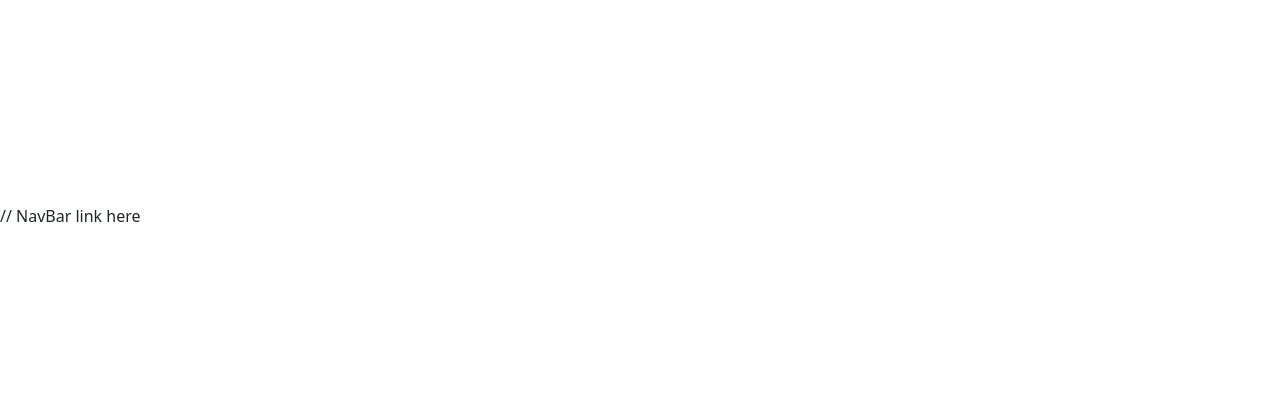
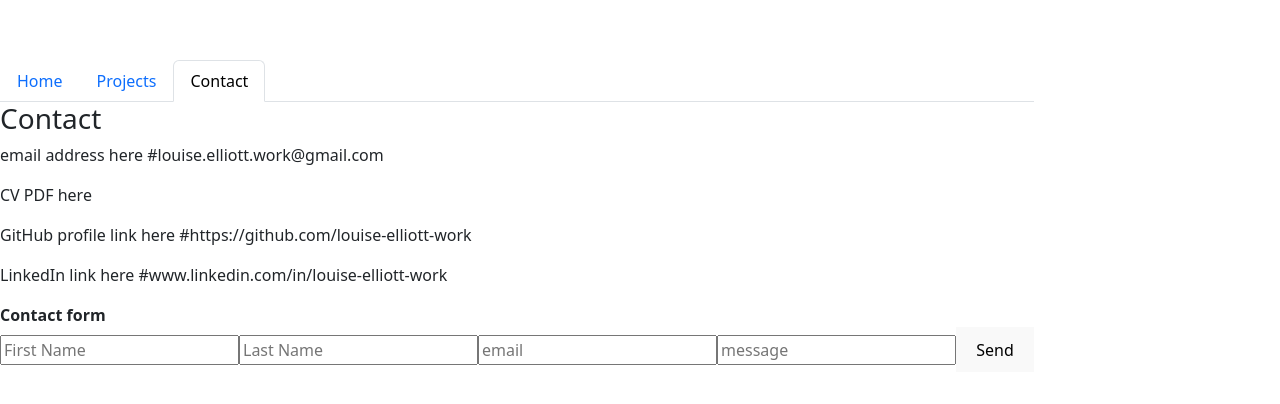
Before and after one commit to louise-elliott-work/react-portfolio, a React (Vite) app: page /contact in a window 1280 px wide. Before the commit this address had no page. Shown: the part 184-588 px from the top of the page. Built offline with nearby package versions, Linux system fonts and the light colour scheme.

Commit message:
rendering functionality set up and tests for navbar page selection

```diff
--- a/src/App.jsx
+++ b/src/App.jsx
@@ -1,4 +1,4 @@
-import React from 'react';
+import React, { useState } from 'react';
 import { BrowserRouter as Router, Route, Routes } from 'react-router-dom';
 import Header from './Header.jsx';
 import Home from './pages/Home.jsx';
@@ -6,28 +6,24 @@ import ProjectGallery from './pages/ProjectGallery.jsx';
 import Projects from './pages/Projects';
 import Contact from './pages/Contact';
 
-// Must be top-level component and render all necessary child components.
-
+{/* App is top-level component, render all necessary child components */}
 function App() {
   return (
-
+    <div>
       <Router>
-
+         {/* Header visible across all pages */}
         <Header />
-
         <Routes>
-
-        // Set the different paths to be rendered with Home as the default.
-        <Route path="home" element={<Home />} />
+          {/* Different paths set to be rendered, with Home set as the default */}
+          <Route path="/" element={<Home />} />
           <Route path="projects" element={<Projects />} />
-        <Route path="/" element={<Contact />} />
-
+          <Route path="contact" element={<Contact />} />
         </Routes>
-
       </Router>
 
+{/* onclick event listener for when user clicks buttons in navbar - this action updates the state of the components  */}
+    </div>
   );
-
 }
 
 export default App;
--- a/src/Header.jsx
+++ b/src/Header.jsx
@@ -1,14 +1,11 @@
-// Must be rendered across every page component of the site
-// Must contain a Navbar
-
 import React from "react";
 import NavBar from './NavBar';
-// import "public/style.css";
 
+// Header, containing NavBar, rendered across every page component of the site
 function Header() {
     return (
         <div>
-            // NavBar link here
+            <NavBar />
         </div>
     )
 };
--- a/src/NavBar.jsx
+++ b/src/NavBar.jsx
@@ -1,9 +1,47 @@
 import React from 'react';
+import { NavLink } from 'react-router-dom';
 // import "public/style.css";
 
 function NavBar() {
     return (
-        <NavBar />
+        <ul className="nav nav-tabs">
+
+            <li className="nav-item">
+                <NavLink
+                    to="/"
+                    end
+                    className={({ isActive }) =>
+                    isActive ? 'nav-link active' : 'nav-link'
+                    }
+                >
+                Home
+                </NavLink>
+            </li>
+
+            <li className="nav-item">
+            <NavLink
+                to="projects"
+                className={({ isActive }) =>
+                isActive ? 'nav-link active' : 'nav-link'
+                }
+            >
+                Projects
+            </NavLink>
+            </li>
+
+            <li className="nav-item">
+            <NavLink
+                to="contact"
+                end
+                className={({ isActive }) =>
+                isActive ? 'nav-link active' : 'nav-link'
+                }
+            >
+            Contact
+            </NavLink>
+            </li>
+
+        </ul>
     )
 };
 
```
Lines whose indentation alone changed are shown as unchanged.
